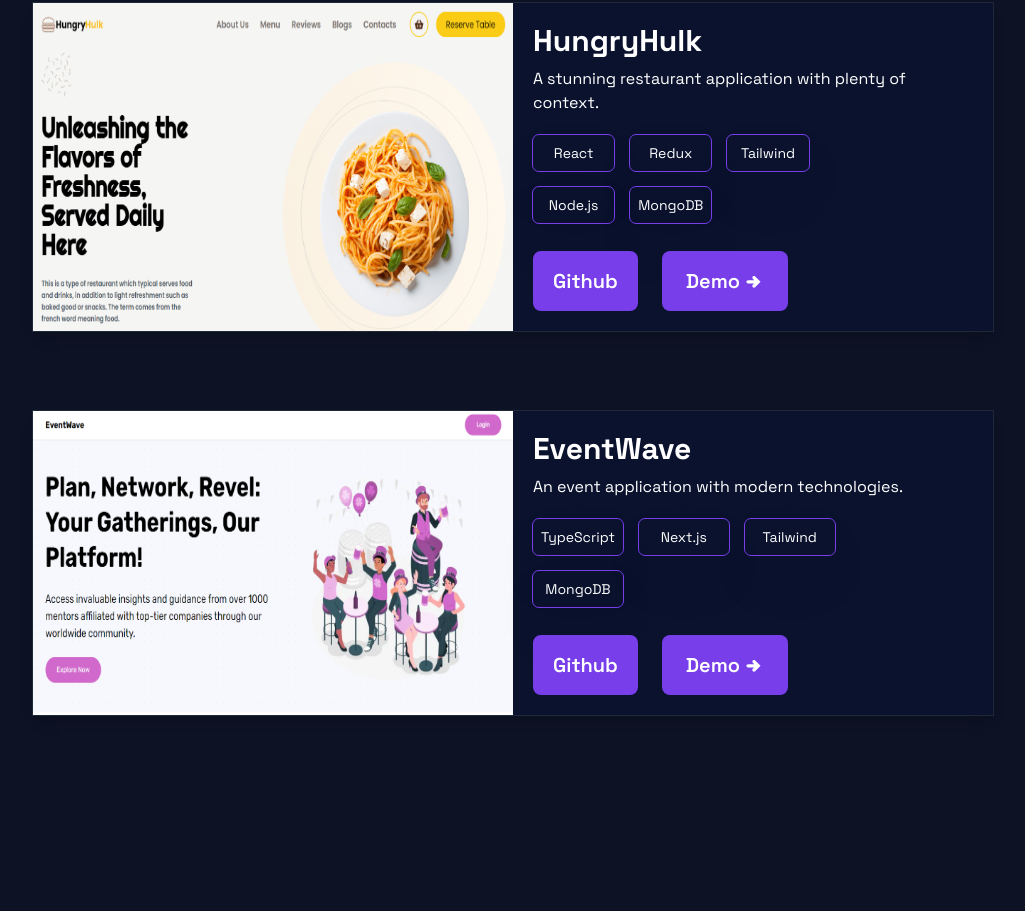
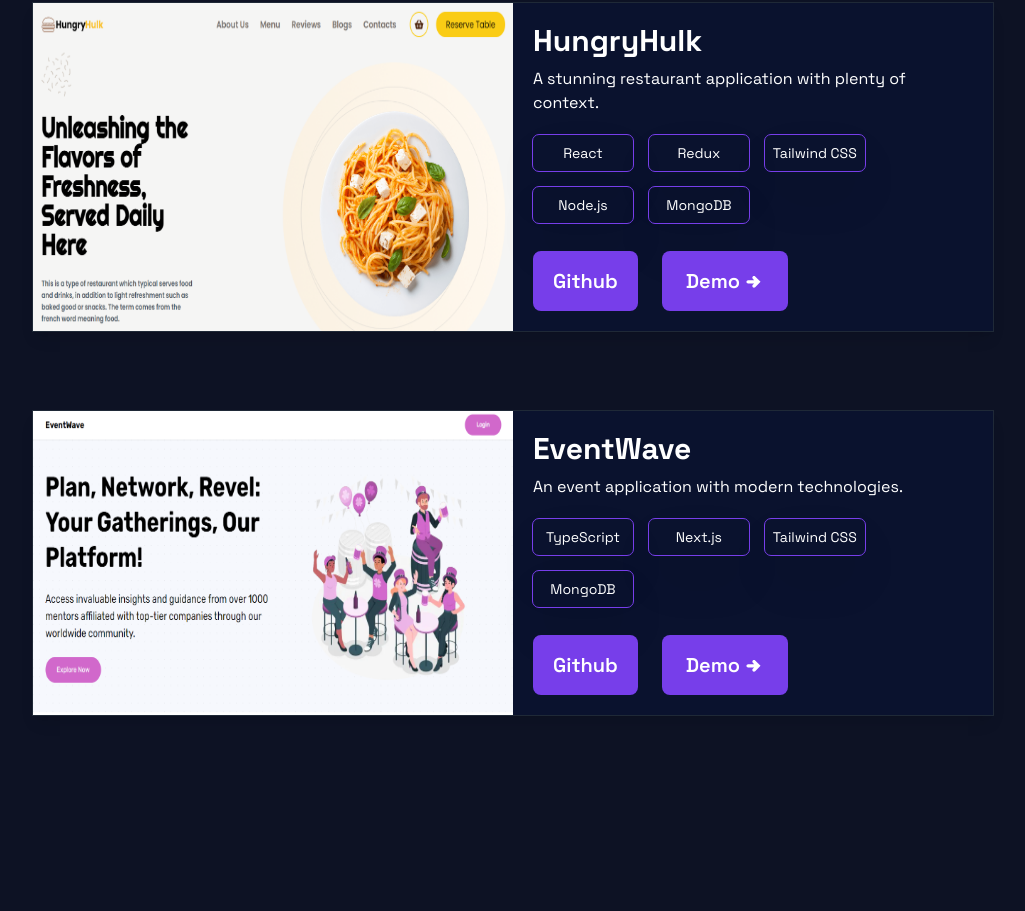
Before and after one commit to isakibul/dev-portfolio, a React (Vite) app: page / in a window 1280 px wide. Shown: the part 1405-2316 px from the top of the page, without its empty margins (127-1152 px from the left). Built offline with nearby package versions, Linux system fonts and the light colour scheme.

Commit message:
tag changed

```diff
--- a/src/components/Projects/ProjectData.js
+++ b/src/components/Projects/ProjectData.js
@@ -16,7 +16,7 @@ const projectData = [
     image: hungryhulk,
     title: "HungryHulk",
     description: "A stunning restaurant application with plenty of context.",
-    technologies: ["React", "Redux", "Tailwind", "Node.js", "MongoDB"],
+    technologies: ["React", "Redux", "Tailwind CSS", "Node.js", "MongoDB"],
     github: "https://github.com/isakibul/hungryhulk",
     demo: "https://hungryhulk.vercel.app/",
   },
@@ -24,7 +24,7 @@ const projectData = [
     image: eventwave,
     title: "EventWave",
     description: "An event application with modern technologies.",
-    technologies: ["TypeScript", "Next.js", "Tailwind", "MongoDB"],
+    technologies: ["TypeScript", "Next.js", "Tailwind CSS", "MongoDB"],
     github: "https://github.com/isakibul/eventwave",
     demo: "https://eventwave-nu.vercel.app/",
   },
```
